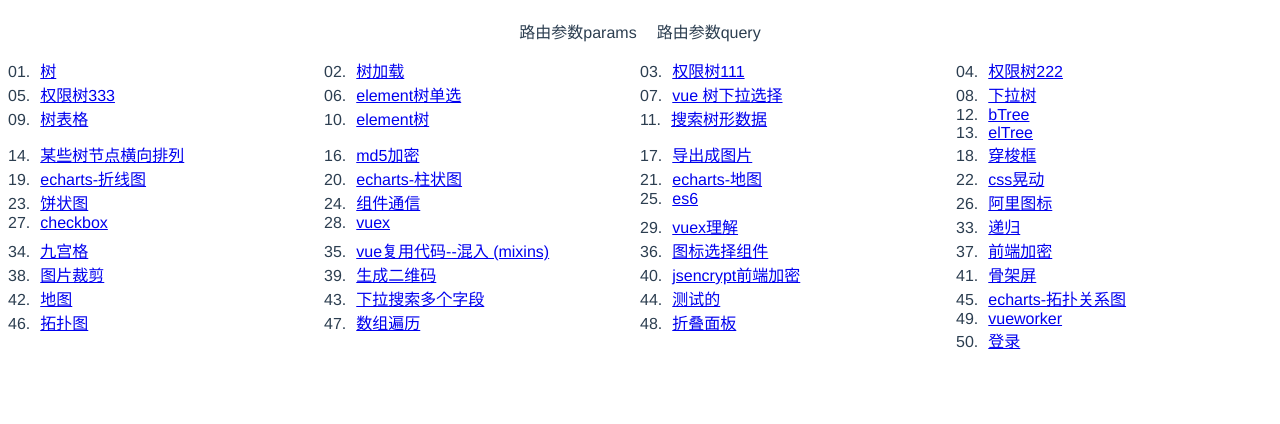
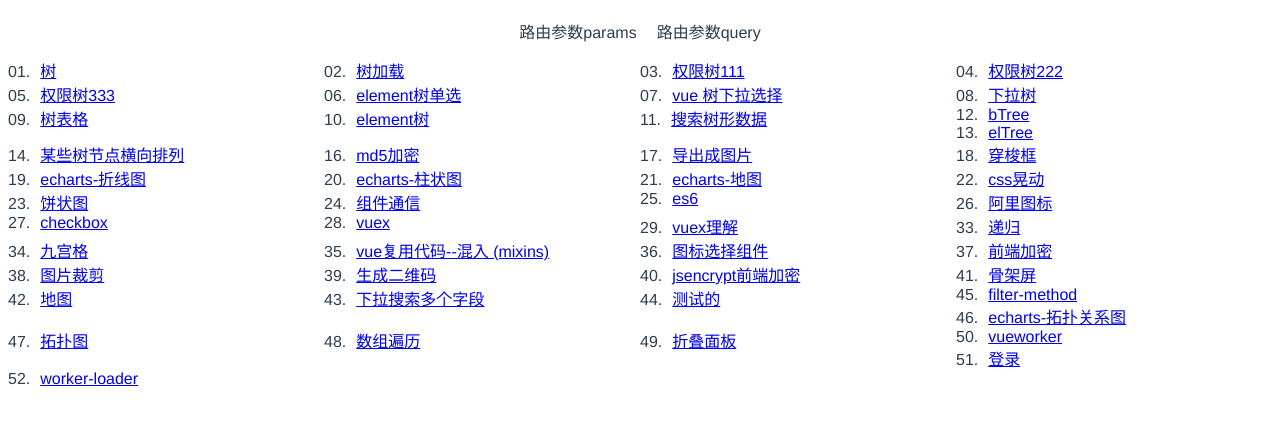
Before and after one commit to rangowuchen/ElementUIExample, a Vue app: page /#/home in a window 1280 px wide. Shown: the top 424 px of the page. Built offline with nearby package versions, Linux system fonts and the light colour scheme; sample sign-in values are in the browser's storage; what vue-worker would draw is missing.

Commit message:
webworker与element下拉搜索bug

```diff
--- a/package.json
+++ b/package.json
@@ -28,7 +28,8 @@
     "vue-router": "^3.0.1",
     "vue-skeleton-webpack-plugin": "^1.2.2",
     "vue-worker": "^1.2.1",
-    "vuex": "^3.0.1"
+    "vuex": "^3.0.1",
+    "worker-loader": "^2.0.0"
   },
   "devDependencies": {
     "autoprefixer": "^7.1.2",
--- /dev/null
+++ b/src/pages/filter-method/index.vue
@@ -0,0 +1,71 @@
+<!--
+ * @Author: wuchen
+ * @Date: 2020-03-25 10:51:07
+ * @LastEditors: wuchen
+ * @LastEditTime: 2020-03-25 11:17:54
+ * @Description: 使用filter-method不重新赋值导致搜索的值不能输入
+ * @Email: rangowu@163.com
+ -->
+<template>
+    <section class="p-10">
+        <el-select v-model="value" placeholder="请选择" filterable :filter-method="dataFilter">
+            <el-option v-for="item in options" :key="item.value" :label="item.label" :value="item.value" />
+        </el-select>
+    </section>
+</template>
+<script>
+    export default {
+        data() {
+            return {
+                optionsCopy: [{
+                    value: '1',
+                    label: 'meat'
+                }, {
+                    value: '2',
+                    label: 'drink'
+                }, {
+                    value: '3',
+                    label: 'food'
+                }, {
+                    value: '4',
+                    label: '龙须面'
+                }, {
+                    value: '5',
+                    label: '北京烤鸭'
+                }],
+                options: [{
+                    value: '1',
+                    label: 'meat'
+                }, {
+                    value: '2',
+                    label: 'drink'
+                }, {
+                    value: '3',
+                    label: 'food'
+                }, {
+                    value: '4',
+                    label: '龙须面'
+                }, {
+                    value: '5',
+                    label: '北京烤鸭'
+                }],
+                value: ''
+            };
+        },
+        methods: {
+            dataFilter(val) {
+                // 一定要加
+                this.value = val;
+                if (val) { //val存在
+                    this.options = this.optionsCopy.filter((item) => {
+                        if (!!~item.label.indexOf(val) || !!~item.label.toUpperCase().indexOf(val.toUpperCase())) {
+                            return true
+                        }
+                    })
+                } else { //val为空时，还原数组
+                    this.options = this.optionsCopy;
+                }
+            }
+        }
+    };
+</script>
--- /dev/null
+++ b/src/pages/worker/aa.worker.js
@@ -0,0 +1,26 @@
+/*
+ * @Author: wuchen
+ * @Date: 2020-03-17 16:41:00
+ * @LastEditors: wuchen
+ * @LastEditTime: 2020-03-25 11:41:38
+ * @Description: worker不能使用弹窗,window等全局属性,不能引入api接口,不能操作dom
+ * 在接口请求的时候直接axios.post这种形式进行书写
+ * @Email: rangowu@163.com
+ */
+onmessage = function(evt){
+    // 工作线程收到主线程的消息
+    // 2,接收页面发送的信息
+    let dataBase = evt.data;
+    this.console.log('2,页面传到worker的数据',dataBase)
+    if(dataBase.name == 'rango'){
+        // 请求
+        let a = {
+            data:{
+                name:'haha',
+                desc:'我又回来了'
+            }
+        }
+        // 3,根据执行结果发送给页面
+        postMessage(a)
+    }
+}
--- /dev/null
+++ b/src/pages/worker/index.vue
@@ -0,0 +1,40 @@
+<!--
+ * @Author: wuchen
+ * @Date: 2020-03-17 16:36:34
+ * @LastEditors: wuchen
+ * @LastEditTime: 2020-03-25 11:35:14
+ * @Description: https://www.jianshu.com/p/bc103eb4983c
+ * @Email: rangowu@163.com
+ -->
+<template>
+    <div>
+        <el-button @click="test">测试1</el-button>
+        <el-button @click="test">测试2</el-button>
+    </div>
+</template>
+
+<script>
+import Worker from './aa.worker.js'
+export default {
+    data(){
+        return{
+
+        }
+    },
+    methods:{
+        test(){
+            var worker = new Worker();
+            // 1,页面发送信息
+            let data = {
+                name:'rango',
+                desc:'这是一个描述'
+            }
+            worker.postMessage(data);
+            // 4,接收数据
+            worker.onmessage = function(event){
+                console.log('4,页面接收worker的数据,并进行具体的操作',event)
+            }
+        }
+    }
+}
+</script>
--- a/src/router/index.js
+++ b/src/router/index.js
@@ -2,7 +2,7 @@
  * @Author: wuchen
  * @Date: 2018-08-14 10:39:32
  * @LastEditors: wuchen
- * @LastEditTime: 2020-03-10 15:43:41
+ * @LastEditTime: 2020-03-25 11:19:59
  * @Description:
  * @Email: rangowu@163.com
  */
@@ -321,6 +321,13 @@
     meta: { title: "测试的" },
     component: function (resolve) { require(['@/pages/test/aaaaaa'], resolve) },
   },
+  // 下拉搜索的 filter-method
+  {
+    path: '/filterMethod',
+    name: 'filterMethod',
+    meta: { title: "filter-method" },
+    component: function (resolve) { require(['@/pages/filter-method/'], resolve) },
+  },
   // 拓扑关系图
   {
     path: '/relationalGraph',
@@ -362,6 +369,13 @@
     name: 'login',
     meta: { title: '登录' },
     component: function (resolve) { require(['@/pages/login'], resolve) }
+  },
+  // worker-loader
+  {
+    path: '/worker-loader',
+    name: 'worker-loader',
+    meta: { title: 'worker-loader' },
+    component: function (resolve) { require(['@/pages/worker'], resolve) }
   }
 ]
 Vue.use(Router)
```
Also changed, not shown: 2 other files (tests, documents, lock files or other folders).
